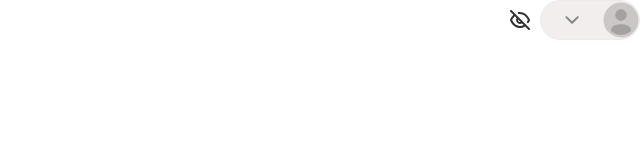
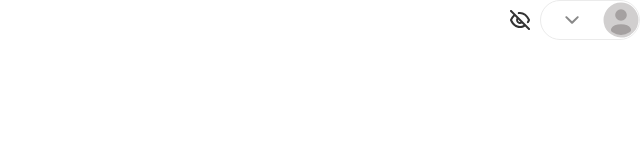
Before and after one commit to gmoreiraCompass/historic-portal, a Next.js app: page /components/MenuProfile/Index in a window 1280 px wide. Shown: the top 160 px of the page, without its empty margins (640-1280 px from the left). Built offline with nearby package versions, Linux system fonts and the light colour scheme.

Commit message:
fix: color menu button

```diff
--- a/src/pages/components/BtnMenu/style.module.css
+++ b/src/pages/components/BtnMenu/style.module.css
@@ -5,15 +5,14 @@
     align-items: center;
     width: 100px;
     height: 40px;
-    background-color: #f3eeee;
-    border: none;
+    background-color: #fff;
+    border: 1px solid #ebebeb;
     border-radius: 20px;
-    border: 1px solid var(--gray-scale-200, #EBEBEB);
     cursor: pointer;
 }
 
 .menuButton:active {
-    background: var(--gray-scale-50, #8d8b8b);
+    background: #8d8b8b;
     transition: background-color 0.2s ease;
 }
 
@@ -33,7 +32,7 @@
     border-radius: 50%;
 }
 
-.userIcon{
+.userIcon {
     display: flex;
     align-items: center;
     margin-right: -9%;
--- a/src/pages/components/ProfileComponent/index.tsx
+++ b/src/pages/components/ProfileComponent/index.tsx
@@ -1,11 +1,11 @@
-import { ReceiptIcon } from "../../../components/Icons"
-import style from "./style.module.css"
+import { ReceiptIcon, UserIcon } from "../../../components/Icons";
+import style from "./style.module.css";
 
 export default function Profile() {
     return (
         <div className={style.profileContainer}>
             <section className={style.userName}>
-                <img src="./images/pessoa.jpg" alt="Foto usuário" />
+                <UserIcon />
                 <div>
                     <p>Nome do Usuário</p>
                     <p>nome.sobrenome</p>
@@ -45,5 +45,5 @@ export default function Profile() {
                 </a>
             </section>
         </div>
-    )
+    );
 }
```
